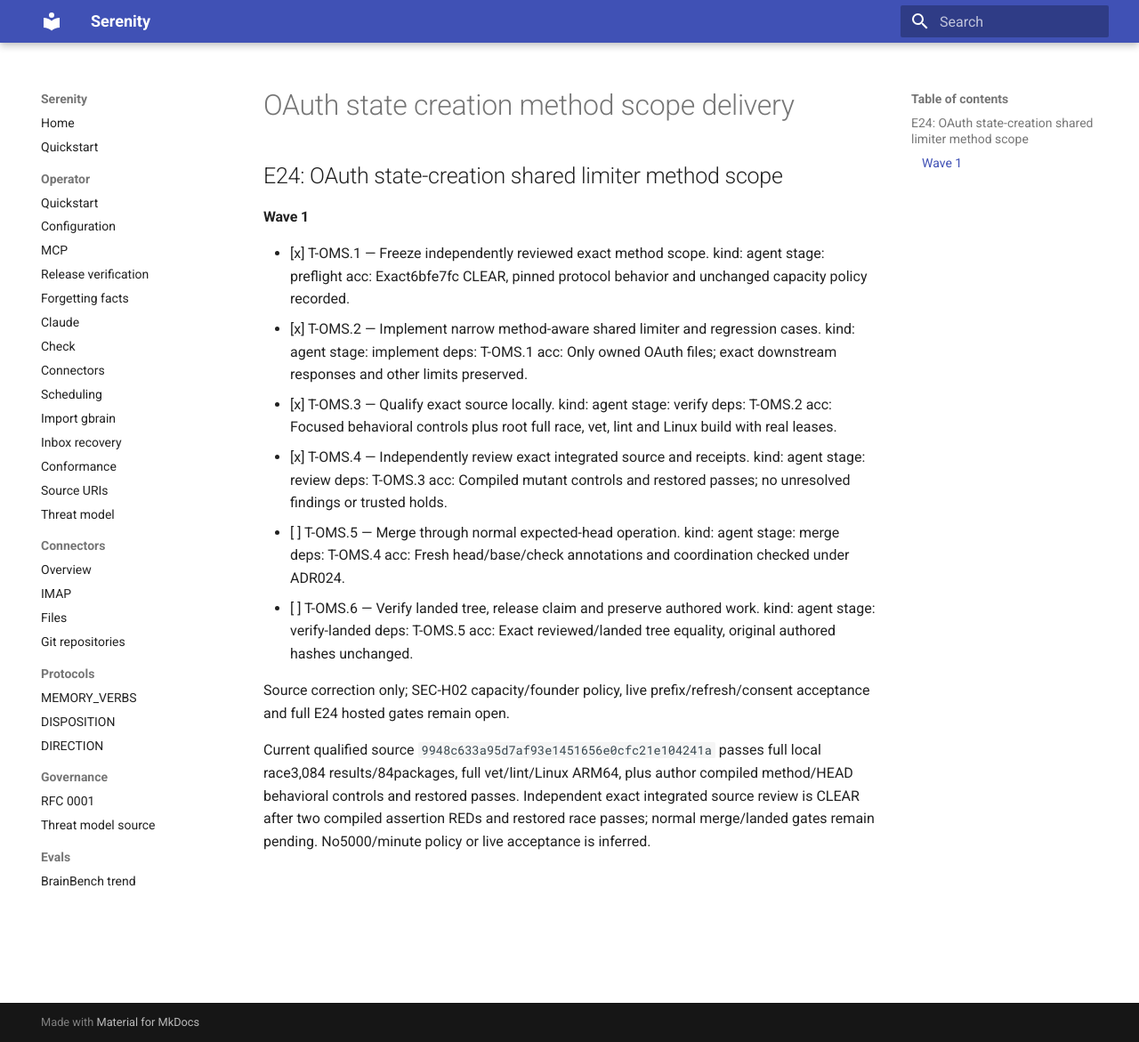
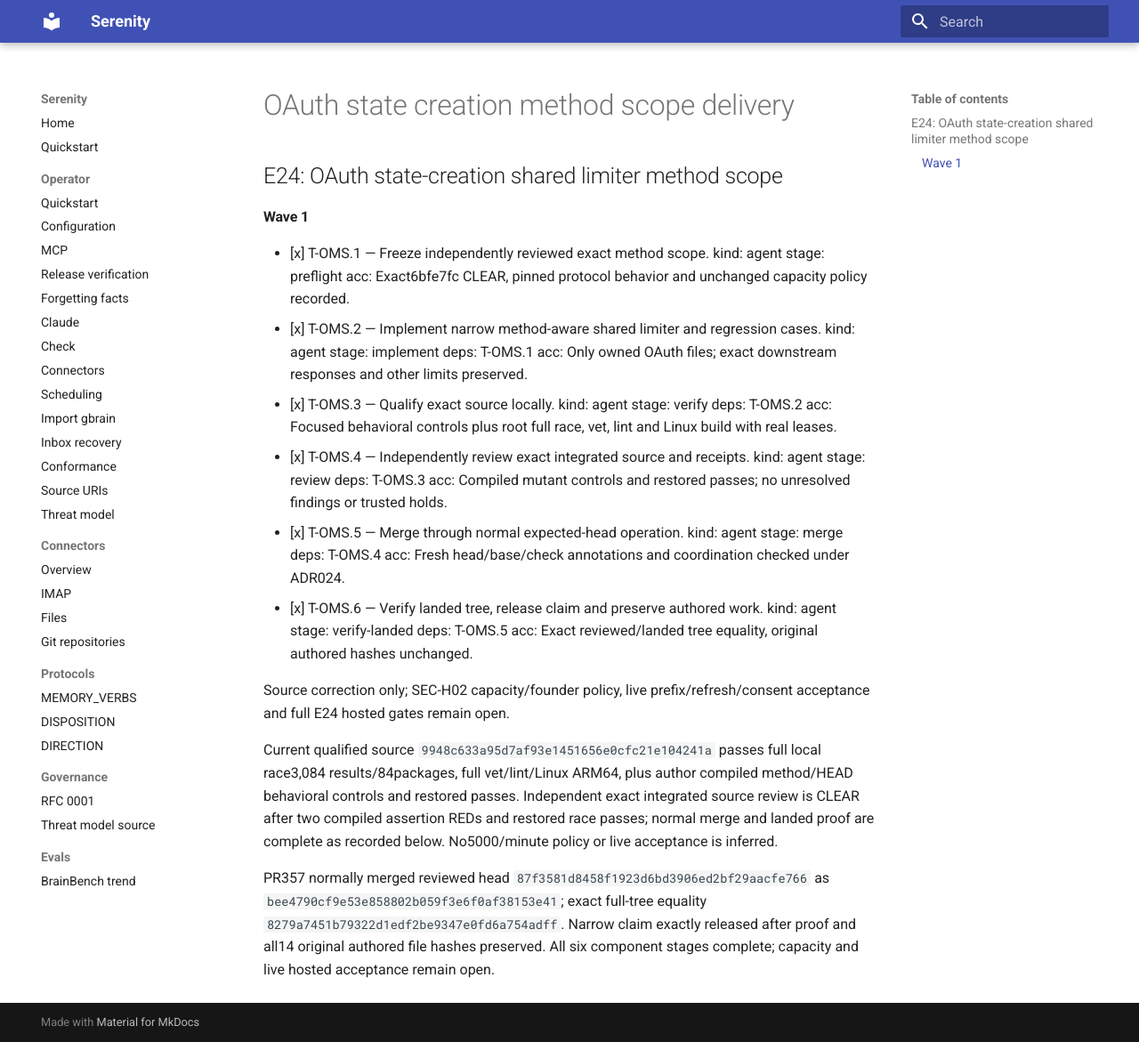
Before and after one commit to sirerun/serenity, an MkDocs documentation site: the page built from docs/plans/oauth-state-creation-method-scope-delivery-2026-10-03.md, in a window 1280 px wide and 1171 px high. Shown: the whole window at 89% size. Built offline with MkDocs 1.6.1 and Material for MkDocs 9.7.7, drawn with Linux system fonts in a browser that asks for light colours.

Commit message:
Bank landed OAuth proof and complete narrow delivery stages

```diff
--- a/docs/plans/oauth-state-creation-method-scope-delivery-2026-10-03.md
+++ b/docs/plans/oauth-state-creation-method-scope-delivery-2026-10-03.md
@@ -12,11 +12,13 @@
   acc: Focused behavioral controls plus root full race, vet, lint and Linux build with real leases.
 - [x] T-OMS.4 — Independently review exact integrated source and receipts. kind: agent stage: review deps: T-OMS.3
   acc: Compiled mutant controls and restored passes; no unresolved findings or trusted holds.
-- [ ] T-OMS.5 — Merge through normal expected-head operation. kind: agent stage: merge deps: T-OMS.4
+- [x] T-OMS.5 — Merge through normal expected-head operation. kind: agent stage: merge deps: T-OMS.4
   acc: Fresh head/base/check annotations and coordination checked under ADR024.
-- [ ] T-OMS.6 — Verify landed tree, release claim and preserve authored work. kind: agent stage: verify-landed deps: T-OMS.5
+- [x] T-OMS.6 — Verify landed tree, release claim and preserve authored work. kind: agent stage: verify-landed deps: T-OMS.5
   acc: Exact reviewed/landed tree equality, original authored hashes unchanged.
 
 Source correction only; SEC-H02 capacity/founder policy, live prefix/refresh/consent acceptance and full E24 hosted gates remain open.
 
-Current qualified source `9948c633a95d7af93e1451656e0cfc21e104241a` passes full local race3,084 results/84packages, full vet/lint/Linux ARM64, plus author compiled method/HEAD behavioral controls and restored passes. Independent exact integrated source review is CLEAR after two compiled assertion REDs and restored race passes; normal merge/landed gates remain pending. No5000/minute policy or live acceptance is inferred.
+Current qualified source `9948c633a95d7af93e1451656e0cfc21e104241a` passes full local race3,084 results/84packages, full vet/lint/Linux ARM64, plus author compiled method/HEAD behavioral controls and restored passes. Independent exact integrated source review is CLEAR after two compiled assertion REDs and restored race passes; normal merge and landed proof are complete as recorded below. No5000/minute policy or live acceptance is inferred.
+
+PR357 normally merged reviewed head `87f3581d8458f1923d6bd3906ed2bf29aacfe766` as `bee4790cf9e53e858802b059f3e6f0af38153e41`; exact full-tree equality `8279a7451b79322d1edf2be9347e0fd6a754adff`. Narrow claim exactly released after proof and all14 original authored file hashes preserved. All six component stages complete; capacity and live hosted acceptance remain open.
```
Also changed, not shown: docs/launch/evidence/recovery-contracts-2026-10-03/pr357-final-docs-review.md (added, +18 -0 lines), docs/launch/evidence/recovery-contracts-2026-10-03/pr357-landed-verification.md (added, +6 -0 lines), docs/plans/oauth-state-creation-method-scope-implementation-receipt-2026-10-03.md (+2 -0 lines), docs/roadmap.md (+2 -0 lines).
